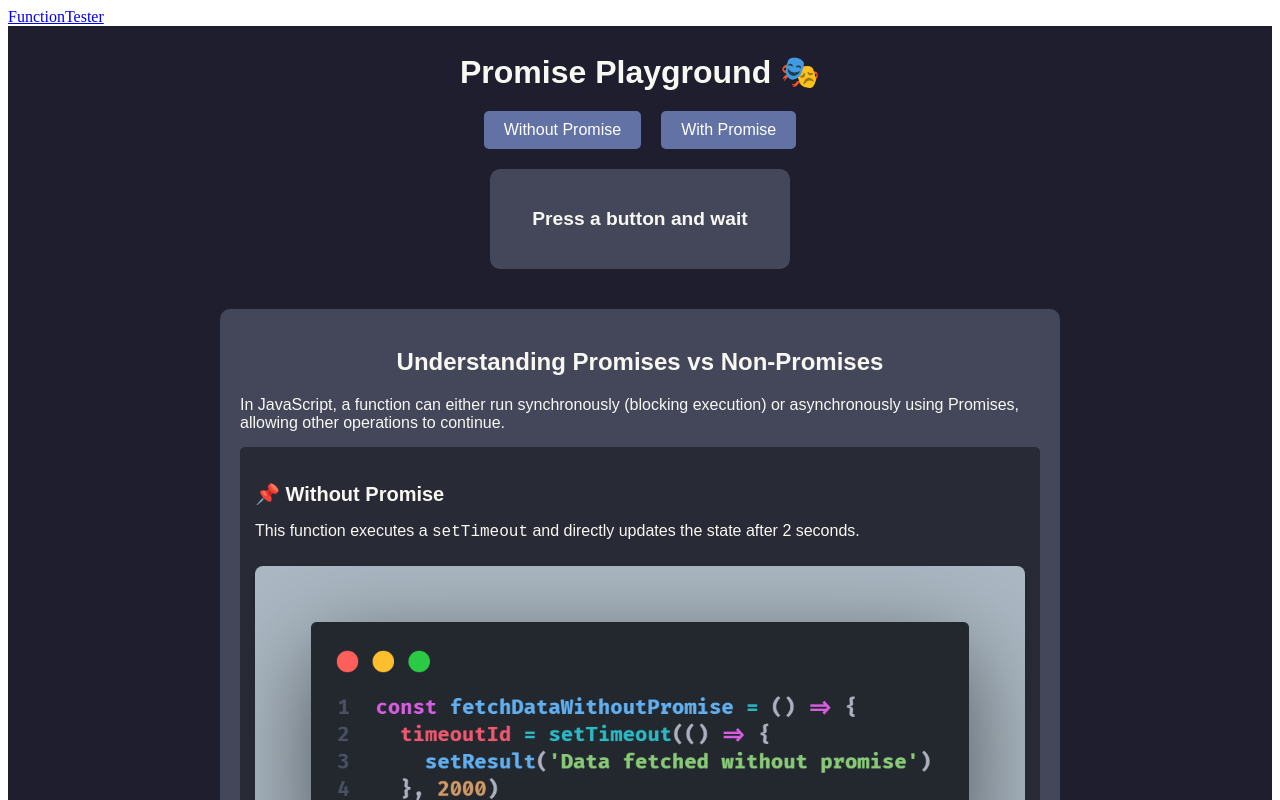
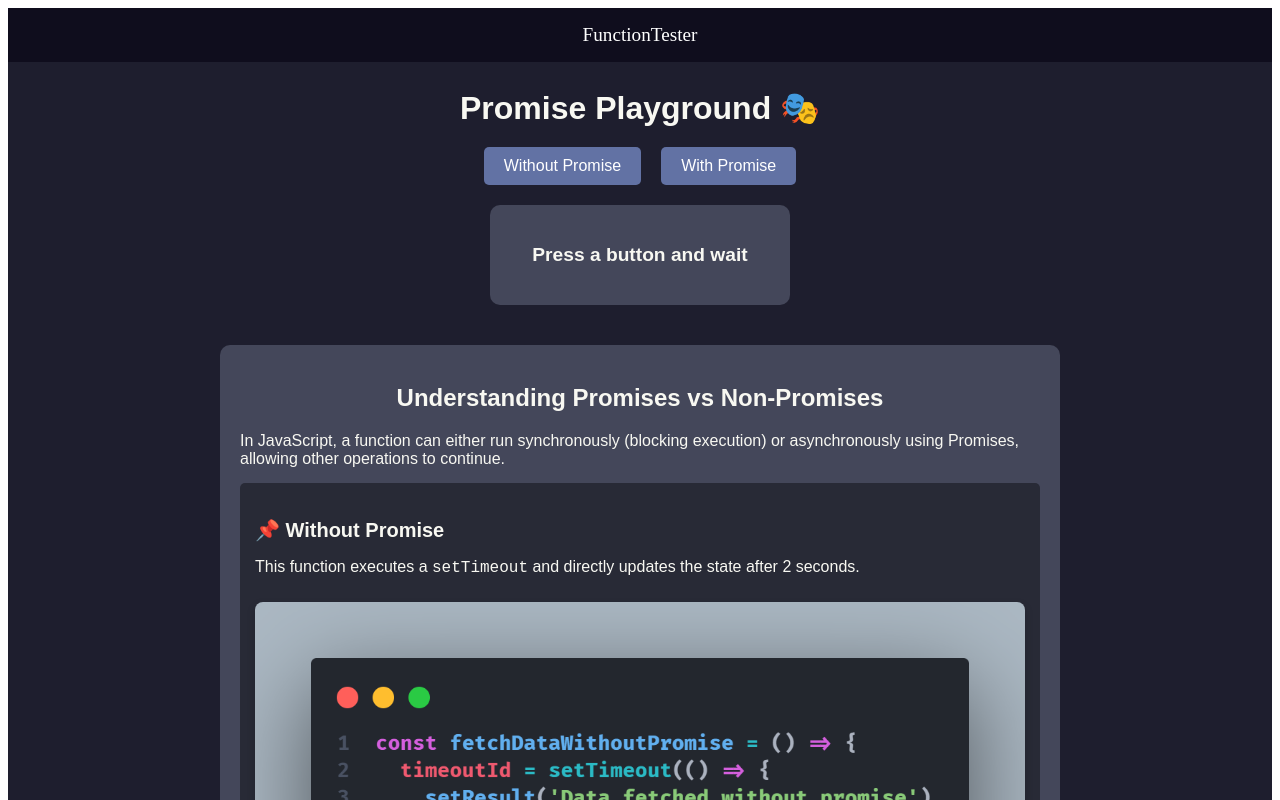
Before and after one commit to Espadv69/PromisePlayground, a React (Vite) app: page / in a window 1280 px wide. Shown: the top 800 px of the page. Built offline with nearby package versions, Linux system fonts and the light colour scheme; the HTML template or start-up script is replaced by a standard one.

Commit message:
Add CSS styles for NavBar component

```diff
--- a/src/components/NavBar/NavBar.css
+++ b/src/components/NavBar/NavBar.css
@@ -0,0 +1,15 @@
+.nav {
+  font-size: 1.2rem;
+  padding: 1rem 2rem;
+
+  display: flex;
+  justify-content: center;
+  align-items: center;
+
+  background-color: #0f0d1d;
+}
+
+.nav-link {
+  color: #fff;
+  text-decoration: none;
+}
```
